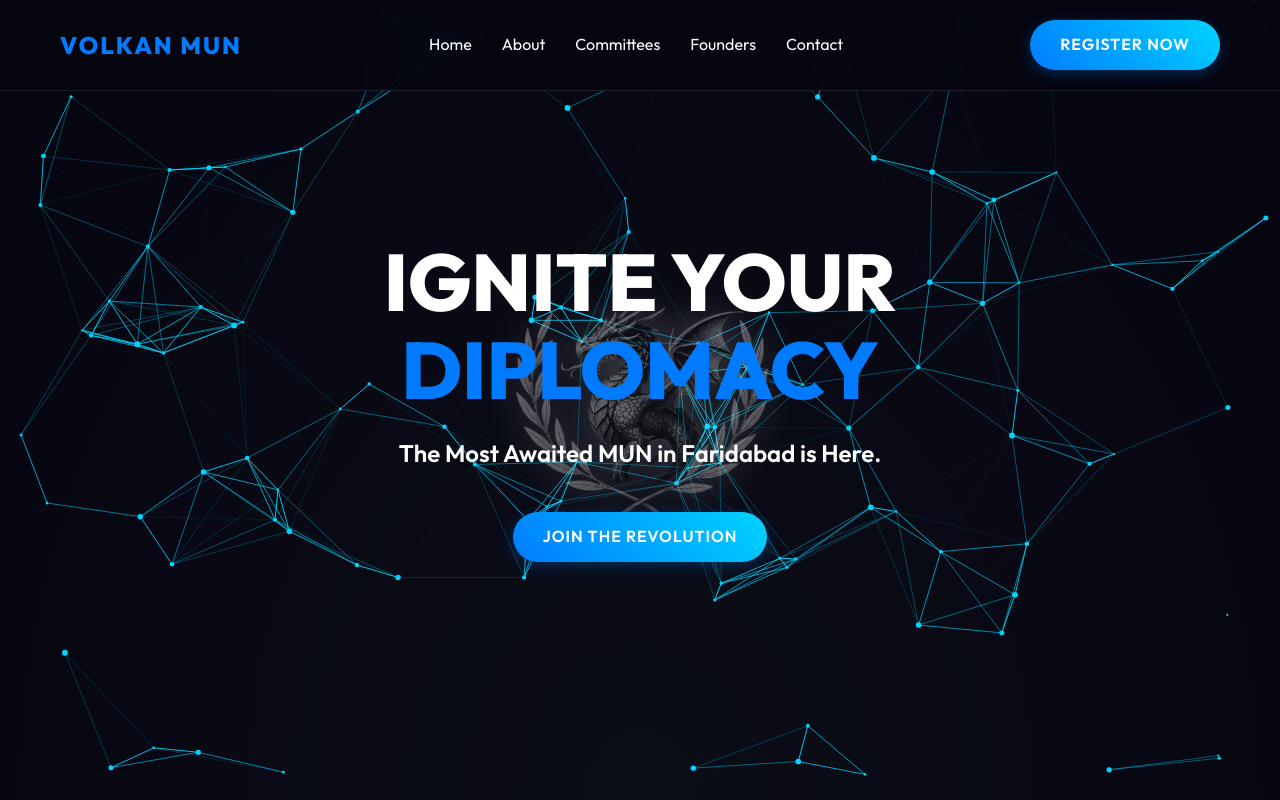
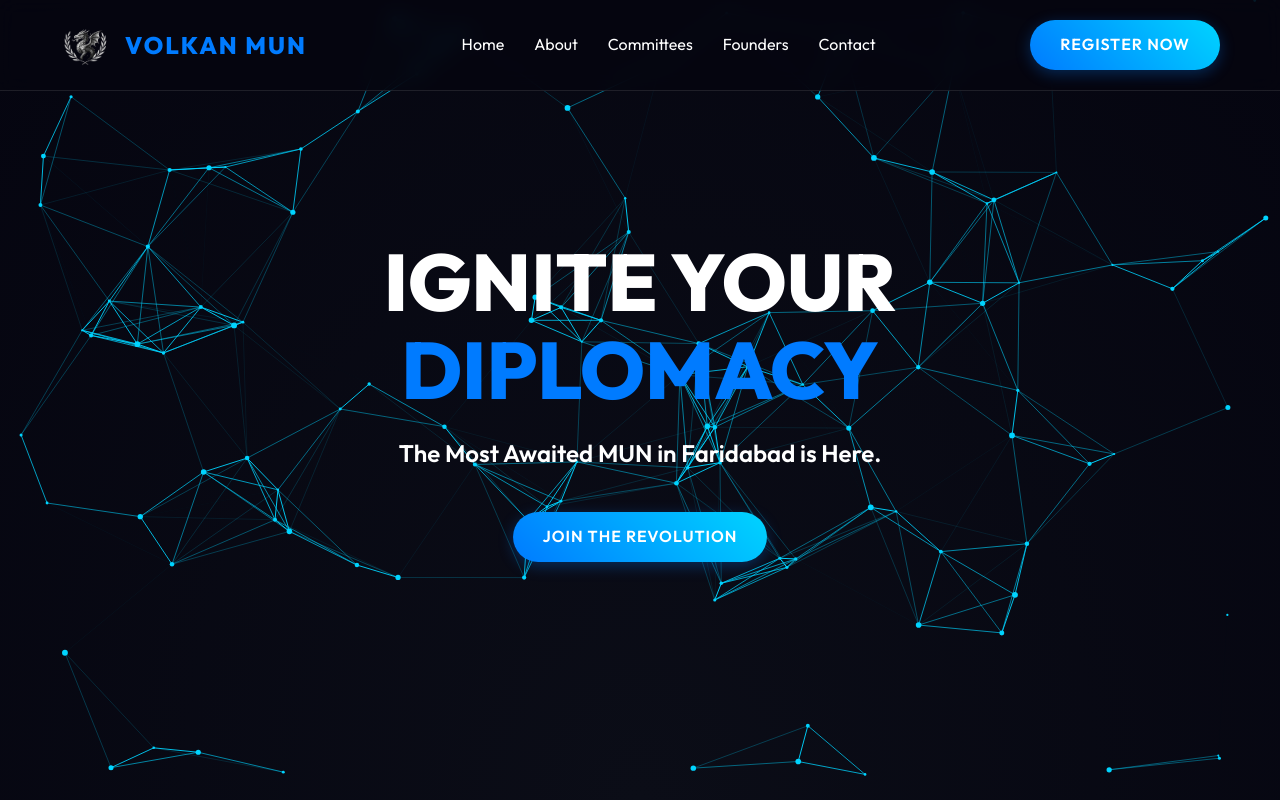
Before and after one commit to Saurabhkk270/Volkan.MUN, a website built with Vite: page index.html in a window 1280 px wide. Shown: the top 800 px of the page. Built offline with nearby package versions, Linux system fonts and the light colour scheme.

Commit message:
your msg

```diff
--- a/index.html
+++ b/index.html
@@ -15,13 +15,14 @@
 
 <body>
   <canvas id="bg-canvas"></canvas>
-  <div class="dragon-container">
-    <img src="dragon_transparent.png" alt="White Dragon" class="dragon-img">
-  </div>
+
 
   <nav class="navbar">
     <div class="container nav-container">
-      <a href="#" class="logo">VOLKAN MUN</a>
+      <a href="#" class="logo">
+        <img src="logo_new.png" alt="Volkan MUN Logo">
+        VOLKAN MUN
+      </a>
       <ul class="nav-links">
         <li><a href="#home">Home</a></li>
         <li><a href="#about">About</a></li>
--- a/main.js
+++ b/main.js
@@ -27,27 +27,7 @@ window.addEventListener('scroll', () => {
   }
 });
 
-// Dragon Animation on Scroll
-window.addEventListener('scroll', () => {
-  const dragon = document.querySelector('.dragon-container');
-  const scrollValue = window.scrollY;
 
-  // Calculate scale and position based on scroll
-  // Starts at scale 1, grows to 3
-  const scale = 1 + (scrollValue * 0.002);
-
-  // Optional: Move it slightly as well
-  // const translateY = scrollValue * 0.5;
-
-  dragon.style.transform = `translate(-50%, -50%) scale(${scale})`;
-
-  // Fade out eventually if it gets too big or covers content
-  if (scale > 5) {
-    dragon.style.opacity = Math.max(0, 1 - (scale - 5));
-  } else {
-    dragon.style.opacity = 0.4;
-  }
-});
 
 /**
  *
--- a/style.css
+++ b/style.css
@@ -113,6 +113,15 @@ ul {
   font-weight: 800;
   letter-spacing: 2px;
   color: var(--primary-color);
+  display: flex;
+  align-items: center;
+  gap: 15px;
+}
+
+.logo img {
+  height: 50px;
+  width: auto;
+  border-radius: 5px;
 }
 
 .nav-links {
@@ -176,23 +185,7 @@ ul {
   font-weight: 600;
 }
 
-/* Dragon Animation */
-.dragon-container {
-  position: fixed;
-  top: 50%;
-  left: 50%;
-  transform: translate(-50%, -50%);
-  z-index: 1;
-  pointer-events: none;
-  transition: transform 0.1s ease-out;
-  opacity: 0.4;
-}
 
-.dragon-img {
-  width: 300px;
-  height: auto;
-  filter: drop-shadow(0 0 20px rgba(255, 255, 255, 0.5));
-}
 
 /* About Section */
 .about {
```
Also changed, not shown: logo_new.png (added), 1 other file.
